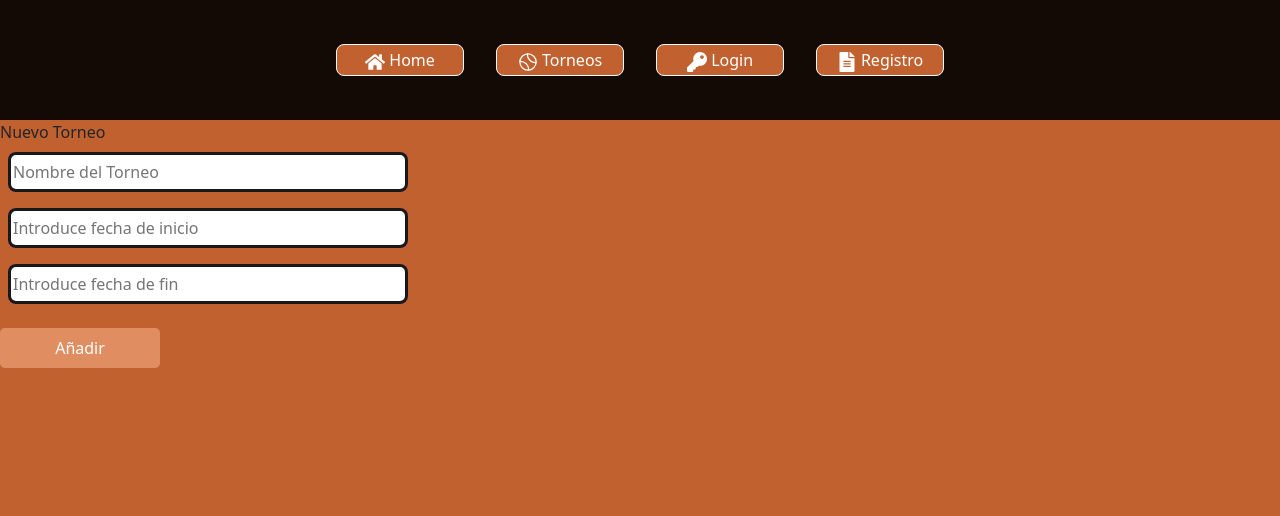
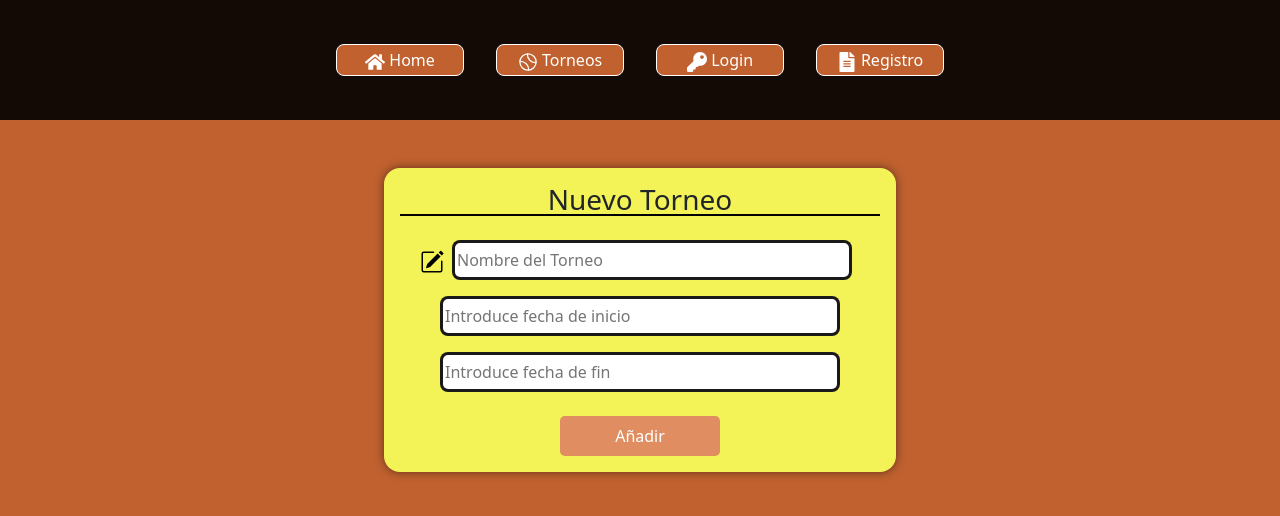
Before and after one commit to rgolfe81/Frontend-React-TopTenisValencia, a React (Vite) app: page /newTournament in a window 1280 px wide. Shown: the top 516 px of the page. Built offline with nearby package versions, Linux system fonts and the light colour scheme.

Commit message:
feat: validation interval dates and name tournament for create a new Tournament

```diff
--- a/src/pages/NewTournament/NewTournament.jsx
+++ b/src/pages/NewTournament/NewTournament.jsx
@@ -8,6 +8,13 @@ import { userData } from "../userSlice";
 import { useNavigate } from "react-router";
 import { InputText } from "../../common/InputText/InputText";
 import dayjs from "dayjs";
+import {
+  BsCalendar2Check,
+  BsCalendar2CheckFill,
+  BsPencilSquare,
+} from "react-icons/bs";
+import "./NewTournament.css";
+import { Form, InputGroup } from "react-bootstrap";
 
 export const NewTournament = () => {
   const [newTournament, setNewTournament] = useState({
@@ -18,15 +25,18 @@ export const NewTournament = () => {
 
   const [newTournamentError, setNewTournamentError] = useState({
     nameError: "",
-    start_dateError: "",
-    end_dateError: "",
+    intervalDatesError: "",
   });
+
+  const [nameTournamentIsValid, setNameTournamentIsValid] = useState(false);
+  const [datesTournamentIsValid, setDatesTournamentIsValid] = useState(false);
 
   const [activeForm, setActiveForm] = useState(false);
   const [congratulations, setCongratulations] = useState("");
   const credentialsRdx = useSelector(userData);
   const { token, fullUser } = credentialsRdx.credentials;
   const navigate = useNavigate();
+
   // Estos dos hooks 'startDate' y 'endDate' solamente sirven para mostar al usuario la fecha marcada en el DatePicker
   const [startDate, setStartDate] = useState(null);
   const [endDate, setEndDate] = useState(null);
@@ -57,42 +67,60 @@ export const NewTournament = () => {
     setEndDate(date);
   };
 
-  // Comprobador de los tres hooks de newTournament que activa el botón de envío de datos
-
-  const validateForm = () => {
-    if (newTournament.end_date <= newTournament.start_date) {
-      setNewTournamentError((prevState) => ({
-        ...prevState,
-        start_dateError: "La fecha inicial debe ser inferior a la fecha final",
-      }));
-      return;
-    }
+  // Validaciones
+  const validateName = () => {
     if (newTournament.name === "") {
       setNewTournamentError((prevState) => ({
         ...prevState,
-        name: "El nombre del torneo no puede estar vacío",
+        nameError: "El nombre del torneo no puede estar vacío",
       }));
-      return;
-    }
-    if (newTournament.start_date === "") {
+      setNameTournamentIsValid(false);
+    } else {
       setNewTournamentError((prevState) => ({
         ...prevState,
-        start_date: "La fecha inicial no puede estar vacía",
+        nameError: "",
       }));
-      return;
+      setNameTournamentIsValid(true);
     }
-    if (newTournament.end_date === "") {
+  };
+
+  const isDateValid = (date) => {
+    return date !== "" && !isNaN(Date.parse(date));
+  };
+
+  const validateIntervalDates = () => {
+    const { start_date, end_date } = newTournament;
+
+    if (!isDateValid(start_date) || !isDateValid(end_date)) {
       setNewTournamentError((prevState) => ({
         ...prevState,
-        end_date: "La fecha final no puede estar vacía",
+        intervalDatesError: "El intervalo de fechas debe estar completo",
       }));
-      return;
+      setDatesTournamentIsValid(false);
+    } else if (end_date < start_date) {
+      setNewTournamentError((prevState) => ({
+        ...prevState,
+        intervalDatesError:
+          "La fecha de inicio debe ser inferior a la fecha final",
+      }));
+      setDatesTournamentIsValid(false);
+    } else {
+      setNewTournamentError((prevState) => ({
+        ...prevState,
+        intervalDatesError: "",
+      }));
+      setDatesTournamentIsValid(true);
     }
+  };
+
+  // Comprobador de las validaciones de newTournament que activa el botón de envío de datos
+  useEffect(() => {
+    if (nameTournamentIsValid && datesTournamentIsValid) {
       setActiveForm(true);
-
-    console.log("entro en validateForm");
-    console.log(newTournamentError.start_dateError);
-  };
+    } else {
+      setActiveForm(false);
+    }
+  });
 
   const addNewTournament = () => {
     addTournament(newTournament, token)
@@ -118,13 +146,21 @@ export const NewTournament = () => {
         }, 3000);
       });
   };
-
-  console.log(newTournament.start_date);
-  console.log(newTournament.end_date);
+  console.log(`hook valor fecha inicio ${newTournament.start_date}`);
+  console.log(`hook valor fecha final ${newTournament.end_date}`);
 
   return (
+    <div className="newTournamentDesign">
+      <div className="boxDesignNewTournamentDesign">
+        <div className="titleNewTournamentDesign">
+          <div className="fs-3">Nuevo Torneo</div>
+        </div>
+        {congratulations !== "" ? (
+          <div>{congratulations}</div>
+        ) : (
+          <>
             <div>
-      <div>Nuevo Torneo</div>
+              <BsPencilSquare className="iconDesign" />
               <InputText
                 className={
                   newTournamentError.nameError === ""
@@ -137,12 +173,14 @@ export const NewTournament = () => {
                 placeholder="Nombre del Torneo"
                 required={true}
                 changeFunction={(e) => inputHandler(e)}
-        blurValidateFunction={() => validateForm()}
+                blurValidateFunction={() => validateName()}
               />
+            </div>
             <div>{newTournamentError.nameError}</div>
+            <div>
               <DatePicker
                 className={
-          newTournamentError.start_dateError === ""
+                  newTournamentError.intervalDatesError === ""
                     ? "inputBasicDesign"
                     : "inputBasicDesign inputErrorDesign"
                 }
@@ -151,13 +189,14 @@ export const NewTournament = () => {
                 required={true}
                 selected={startDate}
                 onChange={(date) => handleStartDateChange(date)}
-        onBlur={() => validateForm()}
+                onBlur={() => validateIntervalDates()}
                 dateFormat="dd/MM/yyyy"
               />
-      <div>{newTournamentError.start_date}</div>
+            </div>
+            <div>
               <DatePicker
                 className={
-          newTournamentError.end_dateError === ""
+                  newTournamentError.intervalDatesError === ""
                     ? "inputBasicDesign"
                     : "inputBasicDesign inputErrorDesign"
                 }
@@ -166,10 +205,11 @@ export const NewTournament = () => {
                 required={true}
                 selected={endDate}
                 onChange={(date) => handleEndDateChange(date)}
-        onBlur={() => validateForm()}
+                onBlur={() => validateIntervalDates()}
                 dateFormat="dd/MM/yyyy"
               />
-      <div>{newTournamentError.end_date}</div>
+            </div>
+            <div>{newTournamentError.intervalDatesError}</div>
             <div
               className={activeForm ? "buttonOff buttonOn" : "buttonOff"}
               onClick={
@@ -182,6 +222,9 @@ export const NewTournament = () => {
             >
               Añadir
             </div>
+          </>
+        )}
+      </div>
     </div>
   );
 };
--- a/src/pages/NewTournament/Newtournament.css
+++ b/src/pages/NewTournament/Newtournament.css
@@ -0,0 +1,37 @@
+.newTournamentDesign {
+    min-height: 85vh;
+    max-width: 100vw;
+    display: flex;
+    flex-direction: column;
+    justify-content: start;
+    align-items: center;
+  }
+
+  .boxDesignNewTournamentDesign {
+    display: flex;
+    min-width: 40vw;
+    flex-direction: column;
+    justify-content: center;
+    align-items: center;
+    margin-top: 3em;
+    padding: 1em;
+    background-color: rgb(243, 243, 87);
+    box-shadow: 0 0 10px rgba(0, 0, 0, 0.5);
+    border-radius: 1em;
+  }
+
+  .titleNewTournamentDesign {
+    border-bottom: 0.15em solid black;
+    width: 100%;
+    height: 2em;
+    margin-bottom: 1em;
+    display: flex;
+    justify-content: center;
+    align-items: center;
+  }
+
+  @media (max-width: 768px) {
+    .boxDesignLogin {
+      max-width: 90vw;
+    }
+  }
```
Lines whose indentation alone changed are shown as unchanged.
